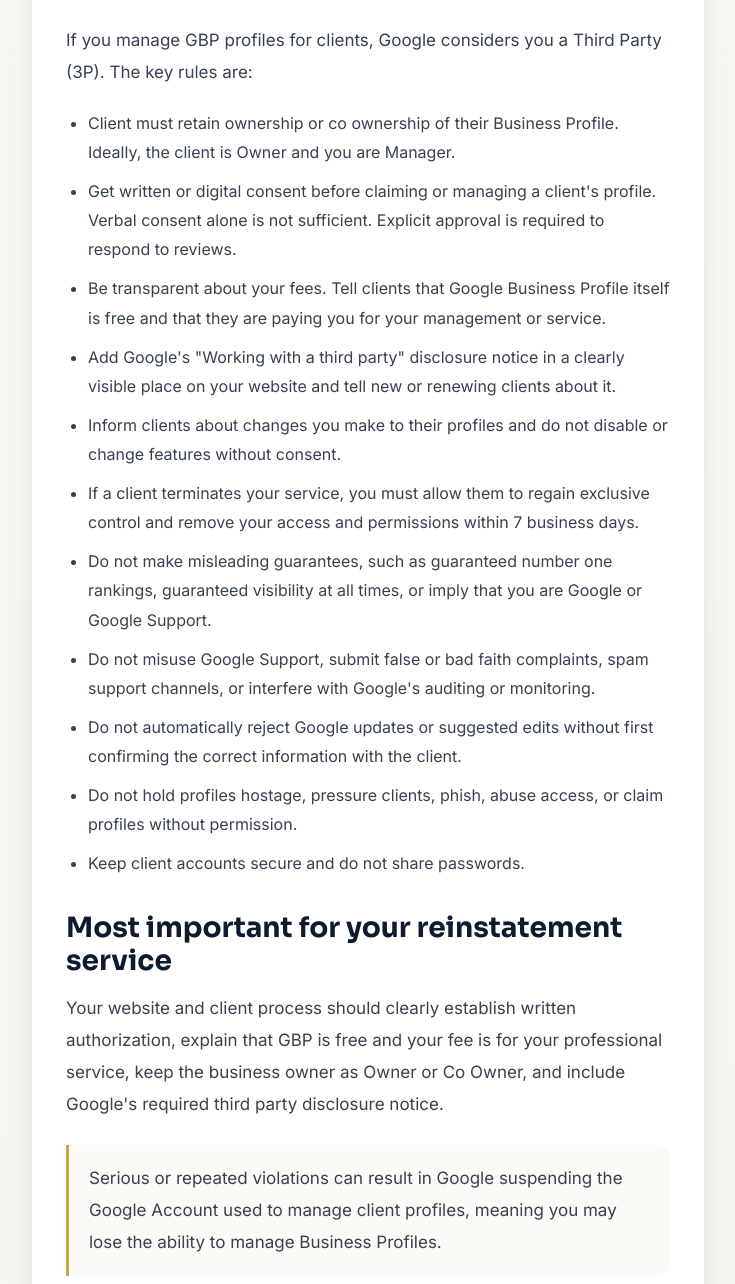
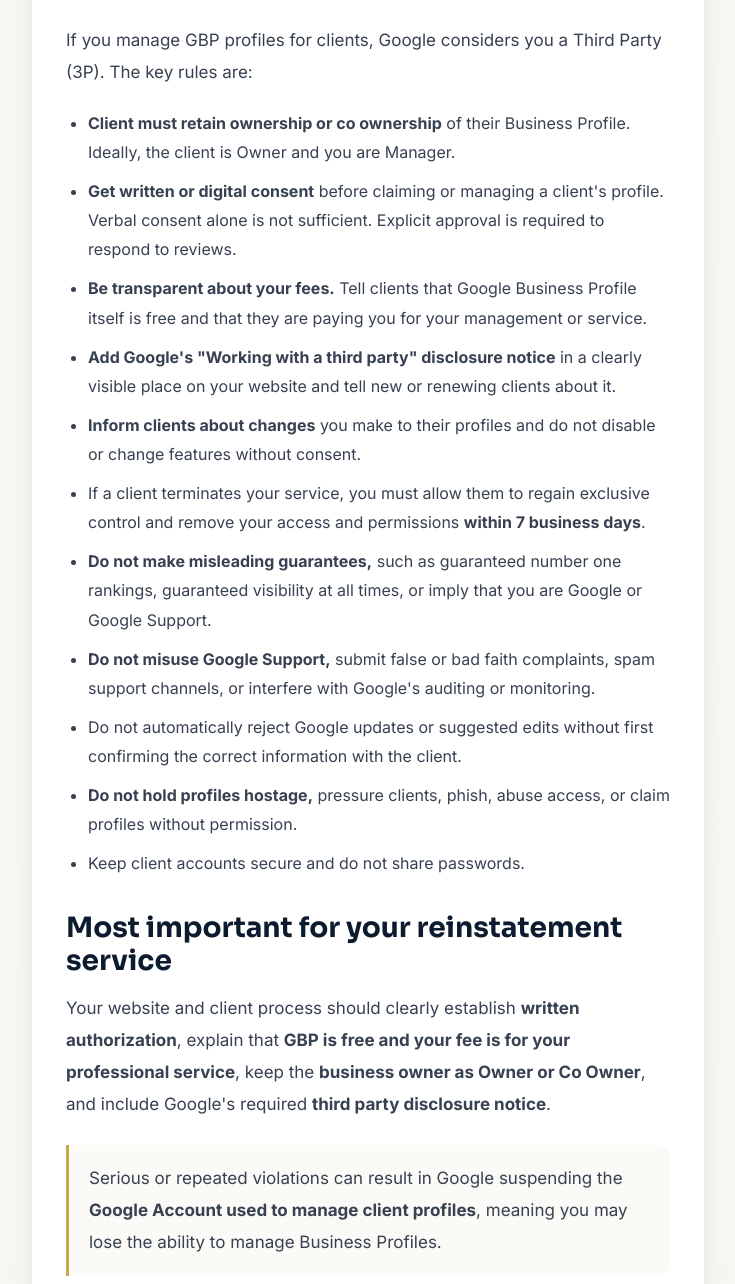
Before and after one commit to vinay-toshniwal/vinaytoshniwal-website, a plain HTML site: page blog/gbp-third-party-management-rules.html in a window 1280 px wide. Shown: the part 1216-2500 px from the top of the page, without its empty margins (116-851 px from the left). Drawn offline with Linux system fonts and the light colour scheme.

Commit message:
Bold key phrases in third party rules post for readability

```diff
--- a/blog/gbp-third-party-management-rules.html
+++ b/blog/gbp-third-party-management-rules.html
@@ -330,25 +330,25 @@
       <p>If you manage GBP profiles for clients, Google considers you a Third Party (3P). The key rules are:</p>
 
       <ul>
-        <li>Client must retain ownership or co ownership of their Business Profile. Ideally, the client is Owner and you are Manager.</li>
-        <li>Get written or digital consent before claiming or managing a client's profile. Verbal consent alone is not sufficient. Explicit approval is required to respond to reviews.</li>
-        <li>Be transparent about your fees. Tell clients that Google Business Profile itself is free and that they are paying you for your management or service.</li>
-        <li>Add Google's "Working with a third party" disclosure notice in a clearly visible place on your website and tell new or renewing clients about it.</li>
-        <li>Inform clients about changes you make to their profiles and do not disable or change features without consent.</li>
-        <li>If a client terminates your service, you must allow them to regain exclusive control and remove your access and permissions within 7 business days.</li>
-        <li>Do not make misleading guarantees, such as guaranteed number one rankings, guaranteed visibility at all times, or imply that you are Google or Google Support.</li>
-        <li>Do not misuse Google Support, submit false or bad faith complaints, spam support channels, or interfere with Google's auditing or monitoring.</li>
+        <li><strong>Client must retain ownership or co ownership</strong> of their Business Profile. Ideally, the client is Owner and you are Manager.</li>
+        <li><strong>Get written or digital consent</strong> before claiming or managing a client's profile. Verbal consent alone is not sufficient. Explicit approval is required to respond to reviews.</li>
+        <li><strong>Be transparent about your fees.</strong> Tell clients that Google Business Profile itself is free and that they are paying you for your management or service.</li>
+        <li><strong>Add Google's "Working with a third party" disclosure notice</strong> in a clearly visible place on your website and tell new or renewing clients about it.</li>
+        <li><strong>Inform clients about changes</strong> you make to their profiles and do not disable or change features without consent.</li>
+        <li>If a client terminates your service, you must allow them to regain exclusive control and remove your access and permissions <strong>within 7 business days</strong>.</li>
+        <li><strong>Do not make misleading guarantees,</strong> such as guaranteed number one rankings, guaranteed visibility at all times, or imply that you are Google or Google Support.</li>
+        <li><strong>Do not misuse Google Support,</strong> submit false or bad faith complaints, spam support channels, or interfere with Google's auditing or monitoring.</li>
         <li>Do not automatically reject Google updates or suggested edits without first confirming the correct information with the client.</li>
-        <li>Do not hold profiles hostage, pressure clients, phish, abuse access, or claim profiles without permission.</li>
+        <li><strong>Do not hold profiles hostage,</strong> pressure clients, phish, abuse access, or claim profiles without permission.</li>
         <li>Keep client accounts secure and do not share passwords.</li>
       </ul>
 
       <h2>Most important for your reinstatement service</h2>
 
-      <p>Your website and client process should clearly establish written authorization, explain that GBP is free and your fee is for your professional service, keep the business owner as Owner or Co Owner, and include Google's required third party disclosure notice.</p>
+      <p>Your website and client process should clearly establish <strong>written authorization</strong>, explain that <strong>GBP is free and your fee is for your professional service</strong>, keep the <strong>business owner as Owner or Co Owner</strong>, and include Google's required <strong>third party disclosure notice</strong>.</p>
 
       <div class="article-highlight">
-        <p>Serious or repeated violations can result in Google suspending the Google Account used to manage client profiles, meaning you may lose the ability to manage Business Profiles.</p>
+        <p>Serious or repeated violations can result in Google suspending the <strong>Google Account used to manage client profiles</strong>, meaning you may lose the ability to manage Business Profiles.</p>
       </div>
 
       <h3>Know more</h3>
```
